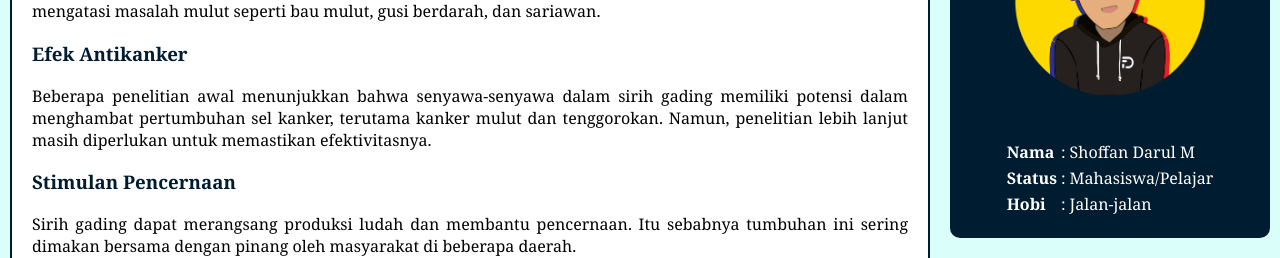
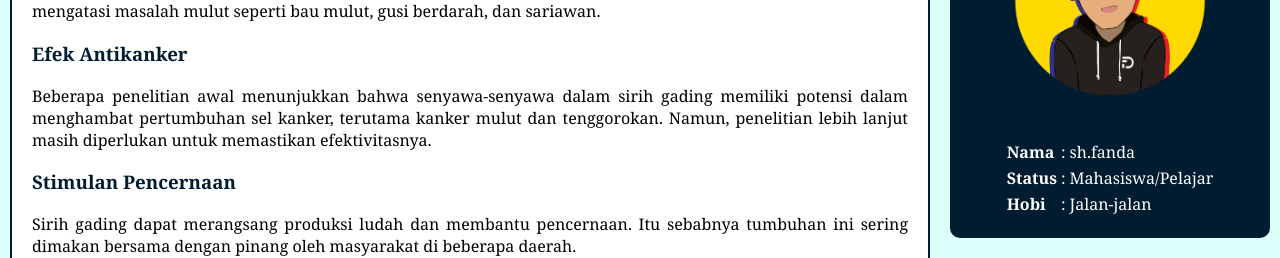
Before and after one commit to shoffandarul/submission-dasar-web, a plain HTML site: page index.html in a window 1280 px wide. Shown: the part 978-1236 px from the top of the page. Drawn offline with Linux system fonts and the light colour scheme.

Commit message:
edit index.html

```diff
--- a/index.html
+++ b/index.html
@@ -90,7 +90,7 @@
                     <tr>
                         <th>Nama</th>
                         <td>:</td>
-                        <td>Shoffan Darul M</td>
+                        <td>sh.fanda</td>
                     </tr>
                     <tr>
                         <th>Status</th>
```
